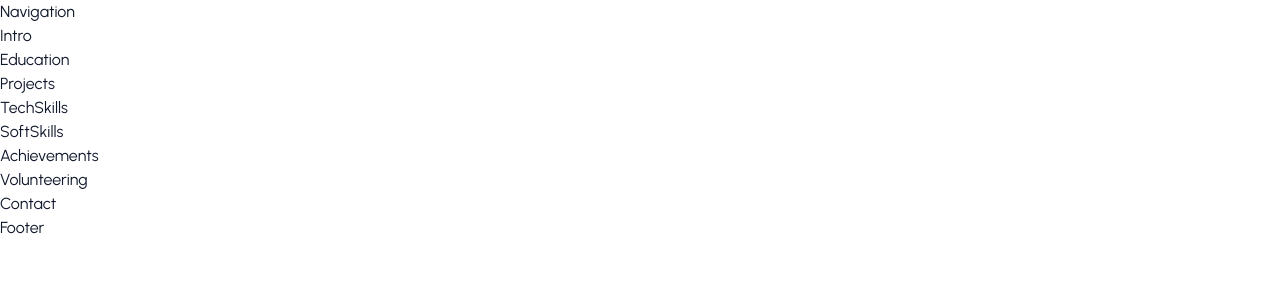
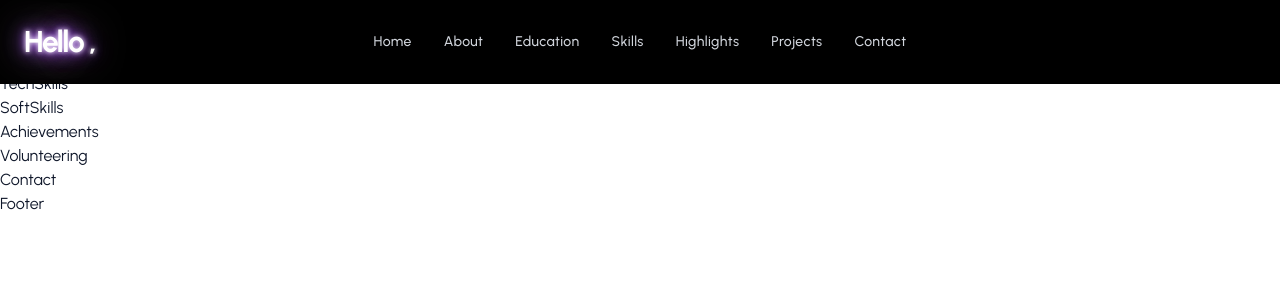
Before and after one commit to HiruniYasoda/PortNew, a React (Vite) app in the folder MyPortfolio/: page / in a window 1280 px wide. Shown: the top 300 px of the page. Built offline with nearby package versions, Linux system fonts and the light colour scheme.

Commit message:
Navigation bar

```diff
--- a/MyPortfolio/src/Sections/Entry.tsx
+++ b/MyPortfolio/src/Sections/Entry.tsx
@@ -7,8 +7,8 @@ const Signature: React.FC = () => {
       className="relative flex items-center justify-center w-full h-screen bg-cover bg-center bg-no-repeat overflow-hidden"
       style={{ backgroundImage: "url('/image1.jpg')" }}
     >
-      {/* 1. Dark Overlay to make Neon pop */}
-      <div className="absolute inset-0 bg-black/70 z-0"></div>
+
+
 
       {/* 2. Load the Cursive Font */}
       <style>
--- a/MyPortfolio/src/Sections/Navigation.jsx
+++ /dev/null
@@ -1,7 +0,0 @@
-import React from 'react'
-
-export default function Navigation() {
-  return (
-    <div>Navigation</div>
-  )
-}
--- /dev/null
+++ b/MyPortfolio/src/Sections/Navigation.tsx
@@ -0,0 +1,123 @@
+import React, { useState, useEffect } from 'react';
+import { motion } from 'framer-motion';
+import { Menu, X } from 'lucide-react';
+
+const Navigation: React.FC = () => {
+  const [isOpen, setIsOpen] = useState(false);
+  const [scrolled, setScrolled] = useState(false);
+
+  useEffect(() => {
+    const handleScroll = () => {
+      setScrolled(window.scrollY > 50);
+    };
+    window.addEventListener('scroll', handleScroll);
+    return () => window.removeEventListener('scroll', handleScroll);
+  }, []);
+
+  const navItems = [
+    { name: 'Home', href: '#home' },
+    { name: 'About', href: '#about' },
+    { name: 'Education', href: '#education' },
+    { name: 'Skills', href: '#skills' },
+    { name: 'Highlights', href: '#highlights' },
+    { name: 'Projects', href: '#projects' },
+    { name: 'Contact', href: '#contact' }
+  ];
+
+  return (
+    <>
+      {/* CSS: MATCHING GLOW EFFECTS */}
+      <style>{`
+        /* 1. Logo Glow (White Text + Purple Shadow) */
+        .neon-text {
+          color: #fff;
+          text-shadow:
+            0 0 5px #fff,
+            0 0 10px #a855f7,
+            0 0 20px #a855f7,
+            0 0 40px #d8b4fe;
+        }
+
+        /* 2. Line Glow (White Line + Purple Shadow)
+           Exaclty matches the text shadow stack above */
+        .neon-line {
+          background-color: #fff;
+          box-shadow:
+            0 0 5px #fff,
+            0 0 10px #a855f7,
+            0 0 20px #a855f7,
+            0 0 40px #d8b4fe;
+        }
+      `}</style>
+
+      <motion.nav
+        initial={{ y: -100 }}
+        animate={{ y: 0 }}
+        transition={{ duration: 0.8 }}
+        className={`fixed top-0 left-0 right-0 z-50 transition-all duration-300 ${
+          scrolled ? 'bg-black/90 backdrop-blur-md py-4 shadow-lg shadow-purple-900/20' : 'bg-black py-6'
+        }`}
+      >
+        <div className="container mx-auto px-6 relative flex items-center justify-between">
+
+          {/* LEFT: LOGO (Neon) */}
+          <a href="#home" className="text-3xl font-bold tracking-tighter neon-text transition-transform hover:scale-105">
+            Hello ,
+          </a>
+
+          {/* CENTER: DESKTOP MENU */}
+          {/* Absolute centered to keep it perfectly in the middle */}
+          <div className="hidden md:flex items-center space-x-8 absolute left-1/2 transform -translate-x-1/2">
+            {navItems.map((item) => (
+              <a
+                key={item.name}
+                href={item.href}
+                className="relative group text-gray-300 hover:text-white font-medium text-sm tracking-wide transition-colors duration-300"
+              >
+                {item.name}
+
+                {/* NEON HOVER LINE */}
+                {/* Same 12px gap (-bottom-3) */}
+                <span className="absolute left-0 -bottom-3 h-[2px] w-0 neon-line transition-all duration-300 ease-in-out group-hover:w-full"></span>
+              </a>
+            ))}
+          </div>
+
+          {/* RIGHT: MOBILE TOGGLE */}
+          <div className="md:hidden ml-auto">
+            <button
+              className="text-white hover:text-purple-400 transition-colors"
+              onClick={() => setIsOpen(!isOpen)}
+            >
+              {isOpen ? <X size={28} /> : <Menu size={28} />}
+            </button>
+          </div>
+        </div>
+
+        {/* MOBILE MENU */}
+        {isOpen && (
+          <motion.div
+            initial={{ opacity: 0, height: 0 }}
+            animate={{ opacity: 1, height: 'auto' }}
+            className="md:hidden bg-black border-t border-gray-900 mt-4"
+          >
+            <div className="flex flex-col px-6 py-4 space-y-4 text-center">
+              {navItems.map((item) => (
+                <a
+                  key={item.name}
+                  href={item.href}
+                  onClick={() => setIsOpen(false)}
+                  className="text-gray-300 hover:text-white hover:drop-shadow-[0_0_5px_rgba(168,85,247,0.8)] text-lg font-medium transition-all"
+                >
+                  {item.name}
+                </a>
+              ))}
+            </div>
+          </motion.div>
+        )}
+      </motion.nav>
+    </>
+  );
+};
+
+export default Navigation;
```
Also changed, not shown: 1 other file (tests, documents, lock files or other folders).
